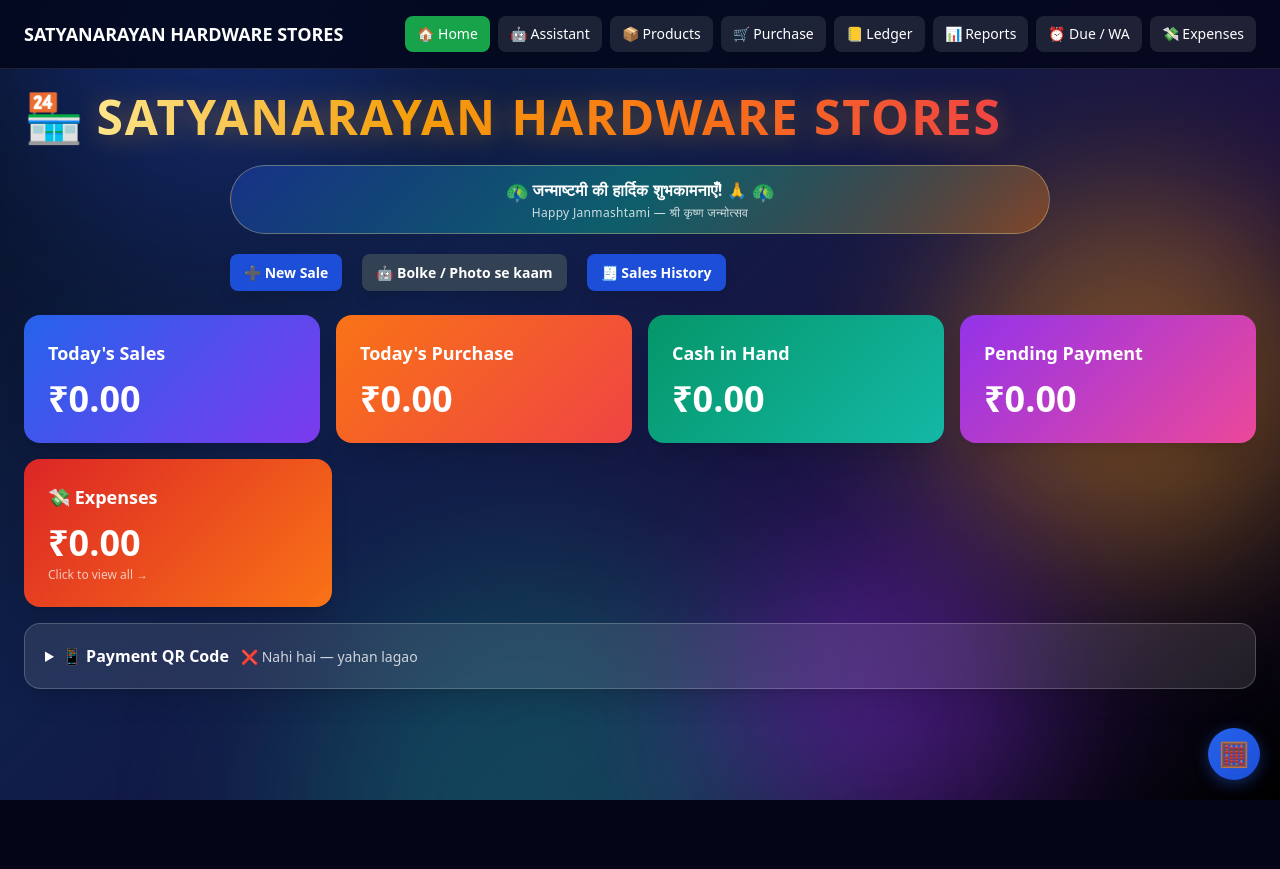
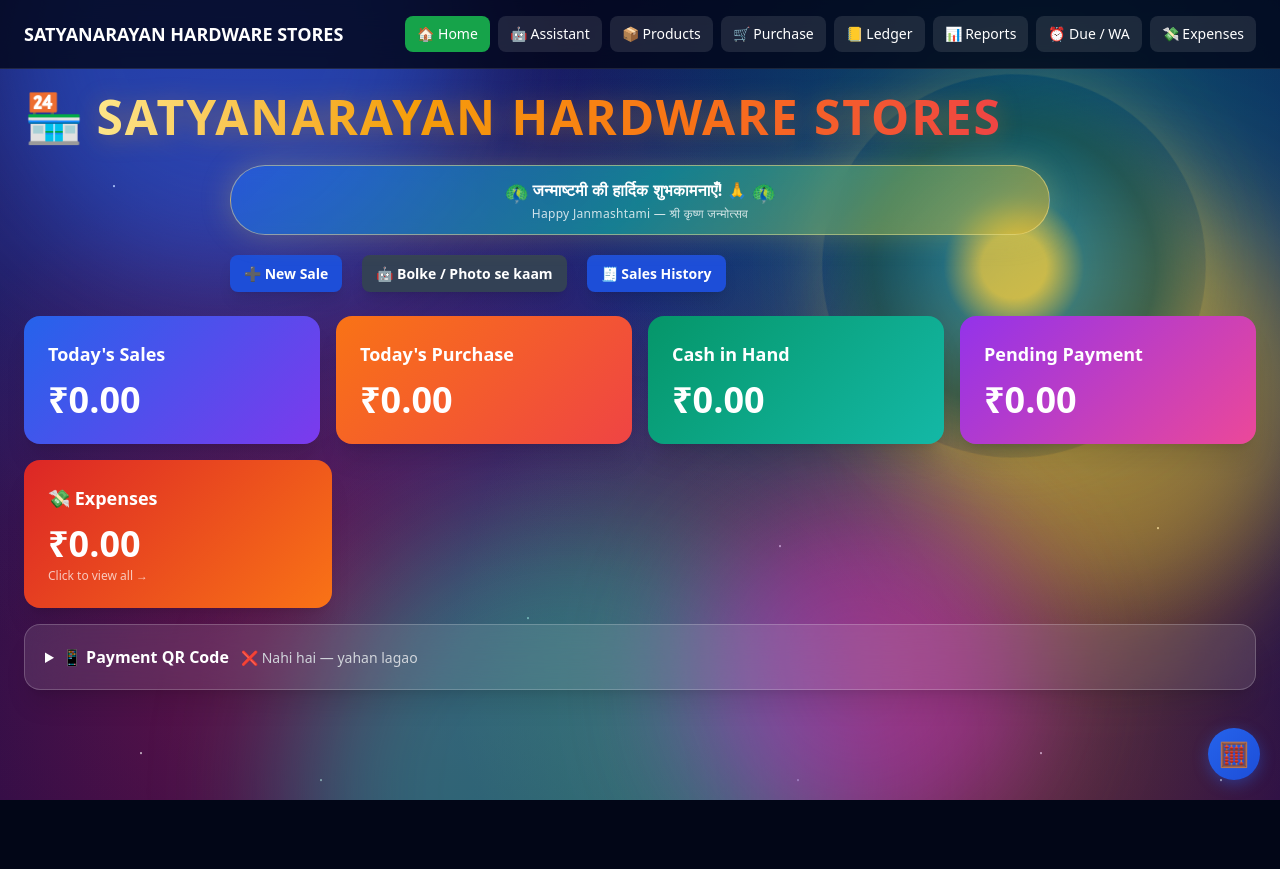
Before and after one commit to ssunny00091-rgb/hardware-erp, a PHP site: page /hardware-erp/index.php in a window 1280 px wide. Run offline with PHP 8.4, Linux system fonts and the light colour scheme; data that the repository does not hold is empty; some libraries are stand-ins or nearby versions.

Commit message:
feat: Bold Janmashtami wallpaper (peacock divine theme)
- Multilayer radial peacock/divine gradient (clear, distinct)
- Floating divine stars/bindu overlay
- Krishna peacock-feather glowing eye motif (animated)
- Brighter festive blobs (peacock blue, gold, teal, magenta)
- Glowing Janmashtami greeting banner

```diff
--- a/assets/css/style.css
+++ b/assets/css/style.css
@@ -3,50 +3,102 @@
   inset: 0;
   z-index: 0;
   overflow: hidden;
-  background: linear-gradient(135deg, #071022 0%, #0f1f4a 35%, #1a0f3d 70%, #000 100%);
   pointer-events: none;
+  background:
+    radial-gradient(circle at 18% 22%, rgba(78, 42, 132, 0.55) 0%, rgba(78, 42, 132, 0) 42%),
+    radial-gradient(circle at 82% 18%, rgba(13, 148, 136, 0.5) 0%, rgba(13, 148, 136, 0) 40%),
+    radial-gradient(circle at 70% 82%, rgba(245, 158, 11, 0.4) 0%, rgba(245, 158, 11, 0) 40%),
+    radial-gradient(circle at 25% 75%, rgba(225, 29, 72, 0.4) 0%, rgba(225, 29, 72, 0) 40%),
+    radial-gradient(circle at 50% 50%, rgba(30, 64, 175, 0.35) 0%, rgba(30, 64, 175, 0) 55%),
+    linear-gradient(180deg, #0a1350 0%, #101d63 30%, #1a0f4a 65%, #2a0d47 100%);
+}
+
+/* Divine stars / bindu on the wallpaper */
+.animated-bg::before {
+  content: "";
+  position: absolute;
+  inset: 0;
+  background-image:
+    radial-gradient(2px 2px at 12% 22%, rgba(255, 255, 255, 0.9) 50%, transparent 50%),
+    radial-gradient(1.5px 1.5px at 28% 60%, rgba(255, 255, 255, 0.7) 50%, transparent 50%),
+    radial-gradient(2px 2px at 42% 30%, rgba(255, 255, 255, 0.8) 50%, transparent 50%),
+    radial-gradient(1.5px 1.5px at 58% 70%, rgba(255, 255, 255, 0.6) 50%, transparent 50%),
+    radial-gradient(2px 2px at 72% 40%, rgba(255, 255, 255, 0.75) 50%, transparent 50%),
+    radial-gradient(1.5px 1.5px at 86% 62%, rgba(255, 255, 255, 0.65) 50%, transparent 50%),
+    radial-gradient(2px 2px at 15% 85%, rgba(255, 255, 255, 0.6) 50%, transparent 50%),
+    radial-gradient(1.5px 1.5px at 65% 15%, rgba(255, 255, 255, 0.7) 50%, transparent 50%),
+    radial-gradient(2px 2px at 35% 88%, rgba(255, 255, 255, 0.55) 50%, transparent 50%),
+    radial-gradient(1.5px 1.5px at 88% 88%, rgba(255, 255, 255, 0.6) 50%, transparent 50%);
+  background-size: 900px 900px;
+  background-repeat: repeat;
+  animation: ja-stars 14s ease-in-out infinite;
+}
+
+/* Krishna's peacock feather — a soft glowing peacock-eye motif */
+.animated-bg::after {
+  content: "";
+  position: absolute;
+  width: 340px;
+  height: 340px;
+  right: 6rem;
+  top: 6rem;
+  background:
+    radial-gradient(circle at 50% 50%, #fde047 0%, #fde047 12%, #0e7490 26%, #134e4a 52%, rgba(6, 78, 59, 0) 74%);
+  border-radius: 50%;
+  opacity: 0.5;
+  box-shadow: 0 0 60px rgba(253, 224, 71, 0.35);
+  animation: ja-peacock 18s ease-in-out infinite;
+}
+
+@keyframes ja-stars {
+  0%, 100% { transform: translate(0, 0); opacity: 0.5; }
+  50% { transform: translate(6px, -12px); opacity: 1; }
+}
+@keyframes ja-peacock {
+  0%, 100% { transform: scale(1) rotate(0deg); opacity: 0.4; }
+  50% { transform: scale(1.15) rotate(8deg); opacity: 0.65; }
 }
 
 .blob {
   position: absolute;
   border-radius: 9999px;
-  filter: blur(80px);
-  opacity: 0.38;
+  filter: blur(60px);
+  opacity: 0.5;
 }
 
 .blob-blue {
-  width: 420px;
-  height: 420px;
+  width: 480px;
+  height: 480px;
   left: -8rem;
   top: -8rem;
-  background: #1e40af;
+  background: #2563eb;
   animation: float-a 16s ease-in-out infinite;
 }
 
 .blob-orange {
-  width: 380px;
-  height: 380px;
+  width: 420px;
+  height: 420px;
   right: -8rem;
   top: 8rem;
-  background: #f59e0b;
+  background: #fbbf24;
   animation: float-b 18s ease-in-out infinite;
 }
 
 .blob-green {
-  width: 450px;
-  height: 450px;
+  width: 500px;
+  height: 500px;
   left: 20%;
   bottom: -150px;
-  background: #0d9488;
+  background: #14b8a6;
   animation: float-c 20s ease-in-out infinite;
 }
 
 .blob-purple {
-  width: 320px;
-  height: 320px;
+  width: 360px;
+  height: 360px;
   right: 15%;
   bottom: -120px;
-  background: #9333ea;
+  background: #c026d3;
   animation: float-d 22s ease-in-out infinite;
 }
 
@@ -59,17 +111,18 @@
   text-align: center;
   padding: 0.75rem 1rem;
   border-radius: 9999px;
-  border: 1px solid rgba(253, 230, 138, 0.35);
-  background: linear-gradient(135deg, rgba(30, 64, 175, 0.55), rgba(13, 148, 136, 0.55), rgba(249, 115, 22, 0.35));
+  border: 1px solid rgba(253, 230, 138, 0.5);
+  background: linear-gradient(135deg, rgba(37, 99, 235, 0.65), rgba(20, 184, 166, 0.6), rgba(251, 191, 36, 0.5));
   -webkit-backdrop-filter: blur(8px);
   backdrop-filter: blur(8px);
-  font-weight: 600;
+  font-weight: 700;
   letter-spacing: 0.02em;
+  box-shadow: 0 0 30px rgba(253, 224, 71, 0.25);
 }
 .ja-feather {
   display: inline-block;
   vertical-align: middle;
-  font-size: 1.1em;
+  font-size: 1.15em;
   animation: ja-glint 3s ease-in-out infinite;
 }
 @keyframes ja-glint {
```
